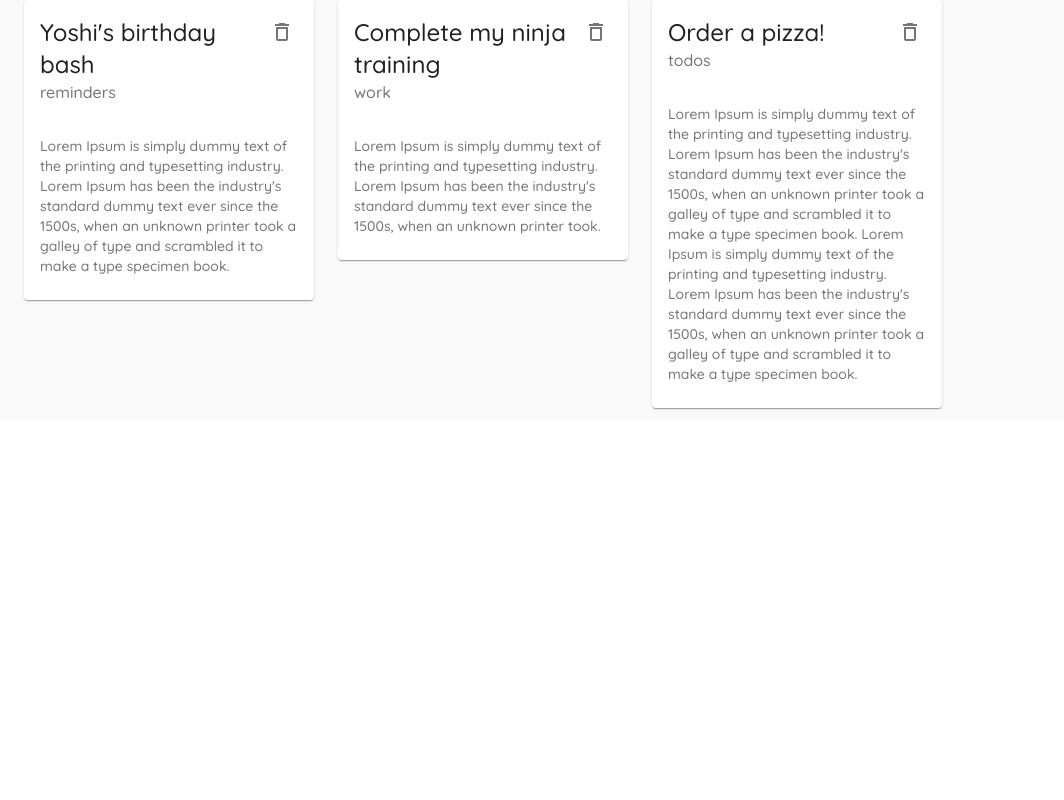
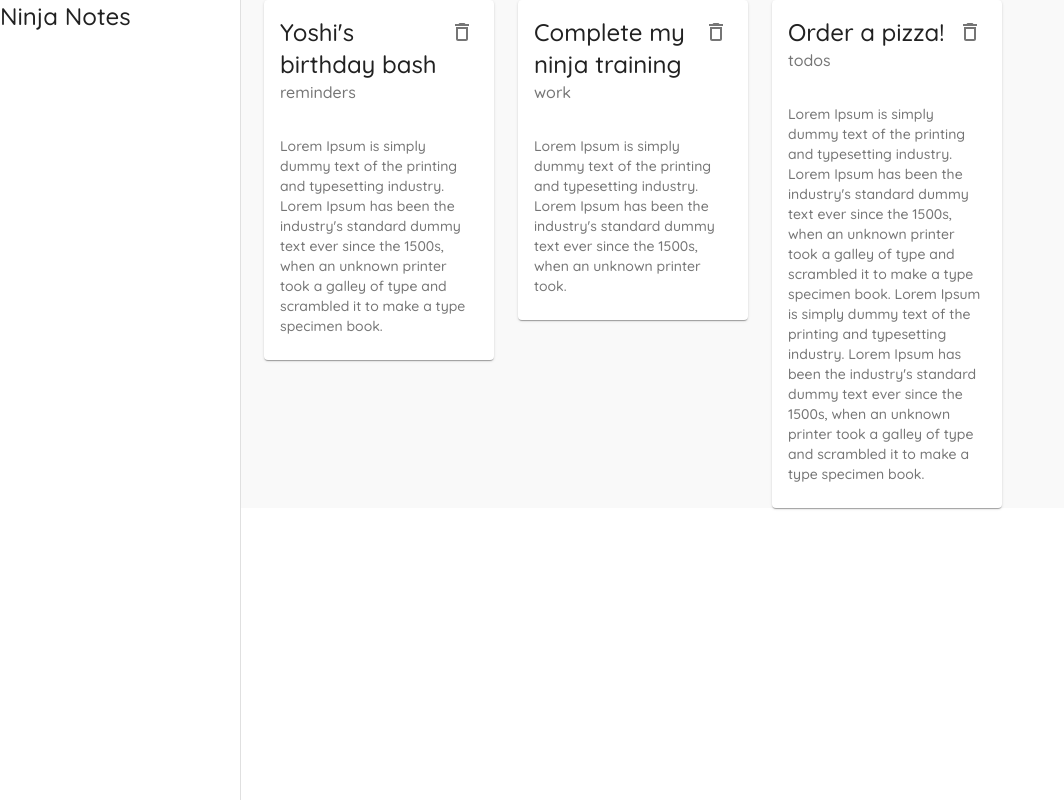
Before and after one commit to joyun25/material_ui, a React (Create React App) app: page / in a window 1280 px wide. Shown: the whole page, without its empty margins (0-1064 px from the left). Built offline with nearby package versions, Linux system fonts and the light colour scheme; data requests are answered from the project's data file.

Commit message:
add Permanent Drawer

```diff
--- a/src/components/Layout.js
+++ b/src/components/Layout.js
@@ -1,10 +1,23 @@
 import { makeStyles } from '@material-ui/core';
 import React from 'react'
+import Drawer from '@material-ui/core/Drawer'
+import Typography from '@material-ui/core/Typography'
+
+const drawerWidth = 240;
 
 const useStyles = makeStyles({
   page: {
     background: '#f9f9f9',
     width: '100%'
+  },
+  drawer: {
+    width: drawerWidth
+  },
+  drawerPaper: {
+    width: drawerWidth
+  },
+  root: {
+    display: 'flex'
   }
 });
 
@@ -12,7 +25,19 @@
   const classes = useStyles();
 
   return (
-    <div>
+    <div className={classes.root}>
+      <Drawer
+        className={classes.drawer}
+        variant="permanent"
+        anchor="left"
+        classes={{ paper:classes.drawerPaper }}
+      >
+        <div>
+          <Typography variant="h5">
+            Ninja Notes
+          </Typography>
+        </div>
+      </Drawer>
       <div className={classes.page}>
         { children }
       </div>
```
